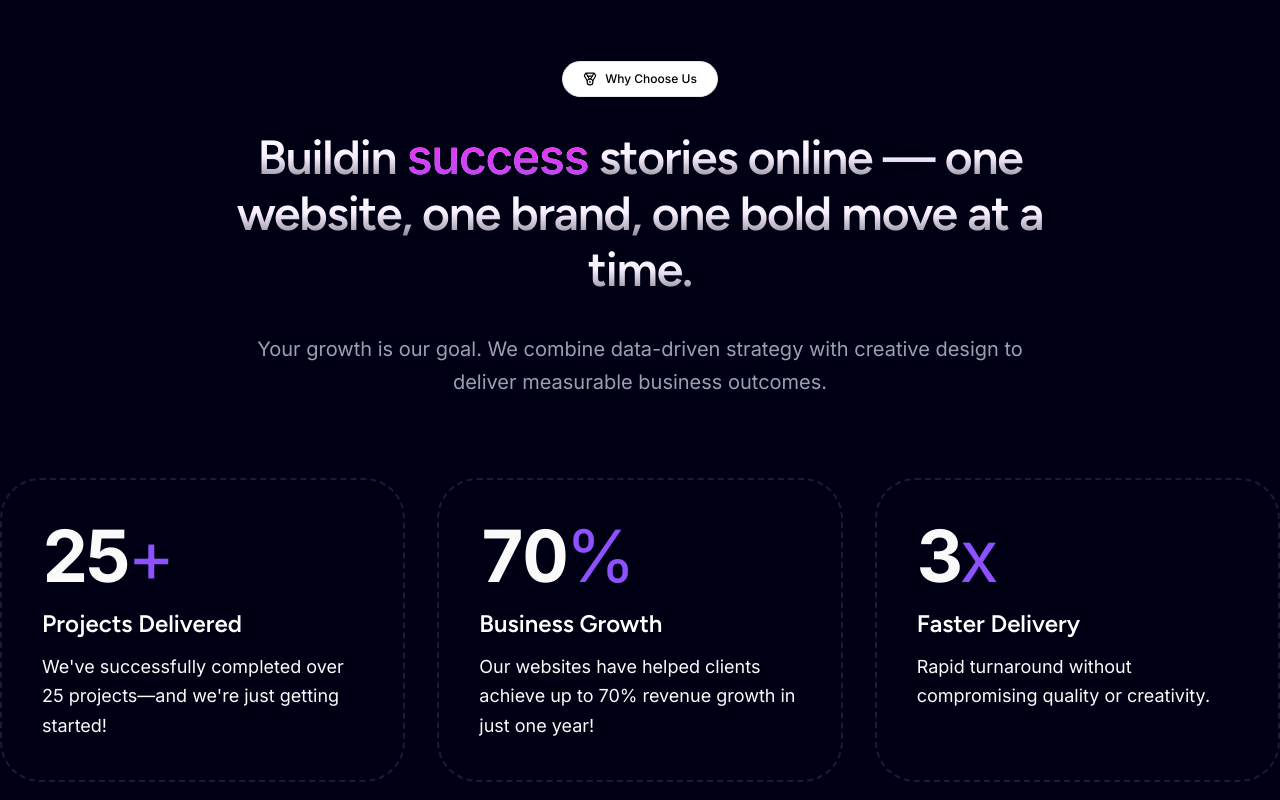
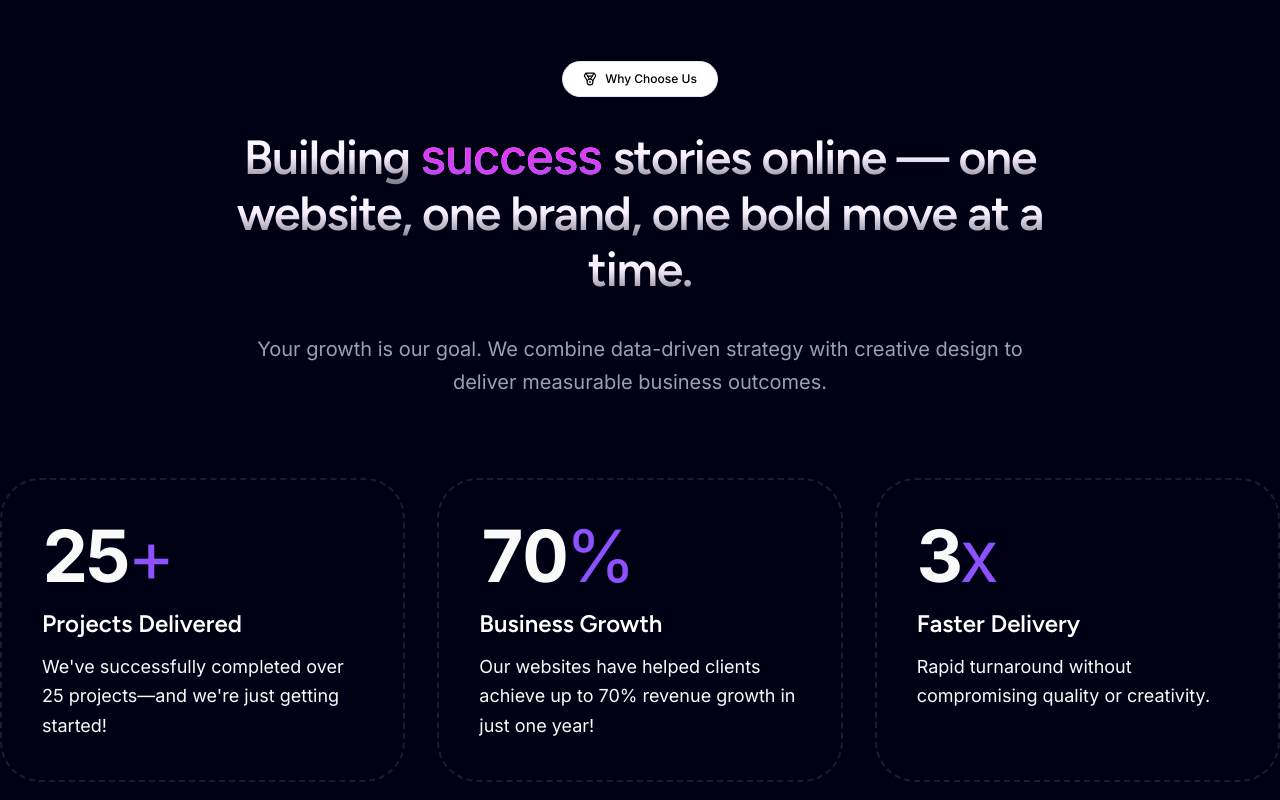
Before and after one commit to droxhub/Drox.dev, a Next.js app: page / in a window 1280 px wide. Shown: the part 1480-2280 px from the top of the page. Built offline with nearby package versions, Linux system fonts and the light colour scheme.

Commit message:
fixed 2 spelling mistake

```diff
--- a/components/Footer.tsx
+++ b/components/Footer.tsx
@@ -43,7 +43,7 @@ const Footer = () => {
           {/* Navigation Links */}
           <div className="lg:pl-8">
             <h4 className="text-white text-sm md:text-base font-medium mb-5 md:mb-6">
-              Navigations
+              Navigation
             </h4>
             <ul className="grid grid-cols-2 sm:grid-cols-1 gap-y-3.5 md:gap-y-4">
               <li>
--- a/components/WhyChooseUs.tsx
+++ b/components/WhyChooseUs.tsx
@@ -94,7 +94,7 @@ const WhyChooseUs = () => {
 				title={
 					<>
 						<span className="gradient-line">
-							Buildin{" "}
+							Building{" "}
 							<span className={title({ color: "violet", size: "lg" })}>
 								success
 							</span>{" "}
```
